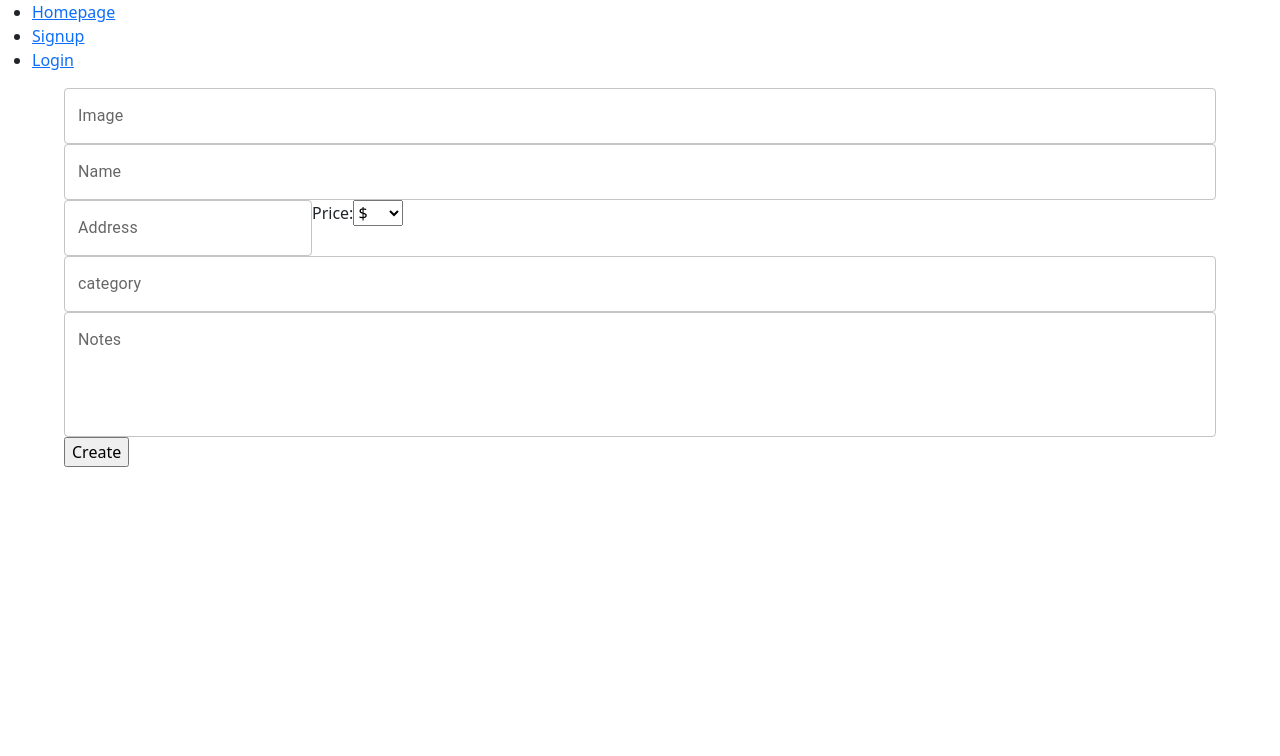
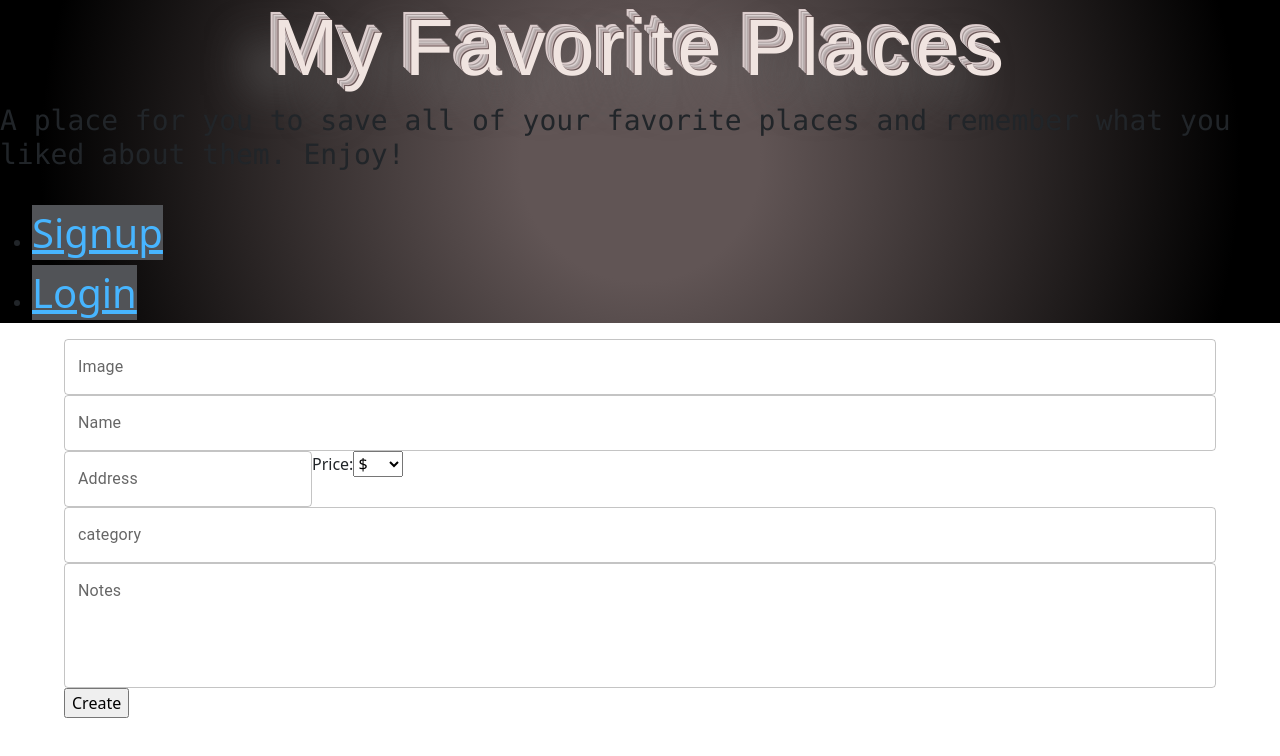
Before and after one commit to shay2442/my-favorite-places-app-frontend, a React (Create React App) app: page /places/1/edit in a window 1280 px wide. Shown: the top 756 px of the page. Built offline with nearby package versions, Linux system fonts and the light colour scheme.

Commit message:
Commit message

```diff
--- a/src/App.css
+++ b/src/App.css
@@ -15,7 +15,42 @@
   border-radius: 4px;
   box-sizing: border-box;
 }
+.sulogin {
+  text-align: center;
+  font-family: 'Oswald', Helvetica, sans-serif;
+  font-size: 80px;
+  /* transform: skewY(-10deg); */
+  letter-spacing: 4px;
+  word-spacing: -8px;
+  color: rgb(240, 228, 224);
+  text-shadow:
+    -1px -1px 0 rgb(105, 86, 86),
+    -2px -2px 0 rgb(202, 184, 184),
+    -3px -3px 0 rgb(175, 163, 163),
+    -4px -4px 0 rgb(189, 180, 180),
+    -5px -5px 0 rgb(219, 210, 210),
+    -6px -6px 0 rgb(167, 154, 154),
+    -7px -7px 0 rgb(224, 211, 211),
+    -8px -8px 0 rgb(218, 202, 202),
+    -30px 20px 40px dimgrey
+}
 
+.body{
+  background: radial-gradient(600px at 50% 50% , #615555 20%, #000 100%);
+}
+
+.h3 {
+  color: rgb(211, 200, 197);
+  font-family: "Monaco", "Courier New", monospace;
+}
+
+.link{
+  background-color: #515357;
+  font-size: 40px;
+  color: rgb(71, 181, 255);
+  text-orientation: upright;
+
+}
 /* .orders-page{
   background: url(https://cdn.luxe.digital/media/2020/05/07203610/best-coffee-beans-luxe-digital.jpg) no-repeat center center fixed;
   -webkit-background-size: cover;
--- a/src/App.jsx
+++ b/src/App.jsx
@@ -79,6 +79,7 @@ function App() {
     })
 
     setPlaces(newPlaces)
+
   }
 
   function handleDelete(id) {
--- a/src/components/Authentication/Signup.jsx
+++ b/src/components/Authentication/Signup.jsx
@@ -34,7 +34,7 @@ const Signup = ({ loginUser, loggedIn }) => {
     fetch(baseUrl + "/users", {
       method: "POST",
       headers,
-      body: JSON.stringify(),
+      body: JSON.stringify(strongParams),
     })
       // .then(checkStatus)
       .then((r) => {
--- a/src/components/Navigation/Navigation.jsx
+++ b/src/components/Navigation/Navigation.jsx
@@ -5,17 +5,21 @@ import { Link } from "react-router-dom";
 const Navigation = ({ loggedIn, logoutUser, currentUser }) => {
   const loggedOutLinks = () => {
     return (
+      <div className="body">
+      <h1 className="sulogin">My Favorite Places</h1>
+      <h3 className="h3"> A place for you to save all of your favorite places and remember what you liked about them. Enjoy!</h3>
+
+      <br></br>
       <ul>
+
         <li>
-          <Link to="/">Homepage</Link>
+          <Link className="link" to="/signup">Signup </Link>
         </li>
         <li>
-          <Link to="/signup">Signup</Link>
-        </li>
-        <li>
-          <Link to="/login">Login</Link>
+          <Link className="link" to="/login">Login</Link>
         </li>
       </ul>
+      </div>
     );
   };
 
--- a/src/components/Places/PlaceCard.jsx
+++ b/src/components/Places/PlaceCard.jsx
@@ -9,26 +9,29 @@ const PlaceCard = ({ place, handleDelete, updatePlace }) => {
     const {id, image, name, address, price, category, notes} = place
 
 
-    function updatePlace(e){
+    // function updatePlace(e){
 
-        const configObj = {
-            method: "PATCH",
-            headers: {
-                ...headers,
-                ...getToken()
-              },
-            body: JSON.stringify({})
-        }
-        fetch(`http://localhost:3001/places/${id}`, configObj)
-        .then(r => r.json())
-        .then(data => {
+    //     const configObj = {
+    //         method: "PATCH",
+    //         headers: {
+    //             ...headers,
+    //             ...getToken()
+    //           },
+    //         body: JSON.stringify({})
+    //     }
+    //     fetch(`http://localhost:3001/places/${id}`, configObj)
+    //     .then(r => r.json())
+    //     .then(data => {
 
-            console.log(data)
-            updatePlace(data)
-        })
+    //         console.log(data)
+    //         updatePlace(data)
+    //         navigate('/places')
+
+    //     })
         // change state
         // change db
-    }
+
+    // }
 
 
 
--- a/src/components/Places/PlaceForm.jsx
+++ b/src/components/Places/PlaceForm.jsx
@@ -13,7 +13,7 @@ import {  TextField, Container } from '@mui/material';
 
 const PlaceForm = ({addItem, places, updateItem}) => {
     const params = useParams()
-
+    const URL = 'http://localhost:3001/places'
 
 
     const initialState={
@@ -52,7 +52,7 @@ const PlaceForm = ({addItem, places, updateItem}) => {
             "Content-Type": "application/json",
             "Authorization": `Bearer ${ localStorage.getItem('jwt') }`
           }
-        fetch(`http://localhost:3001/places`,{
+        fetch( URL ,{
             method: "POST",
             headers,
             body: JSON.stringify(formData),
@@ -70,7 +70,7 @@ const PlaceForm = ({addItem, places, updateItem}) => {
             "Content-Type": "application/json",
             "Authorization": `Bearer ${ localStorage.getItem('jwt') }`
           }
-        fetch(`http://localhost:3001/places/${id}`,{
+        fetch(URL + `/${id}`,{
             method: "PATCH",
             headers,
             body: JSON.stringify(formData),
@@ -79,6 +79,7 @@ const PlaceForm = ({addItem, places, updateItem}) => {
         .then((updatedItem) => {
             updateItem(updatedItem)
             setFormData(initialState)
+            navigate('/places')
         })
 
     }
--- a/src/components/static/Home.jsx
+++ b/src/components/static/Home.jsx
@@ -1,7 +1,7 @@
 import React from "react";
 
 const Home = () => {
-  return <div>Homepage</div>;
+  return <div></div>;
 };
 
 export default Home;
```
